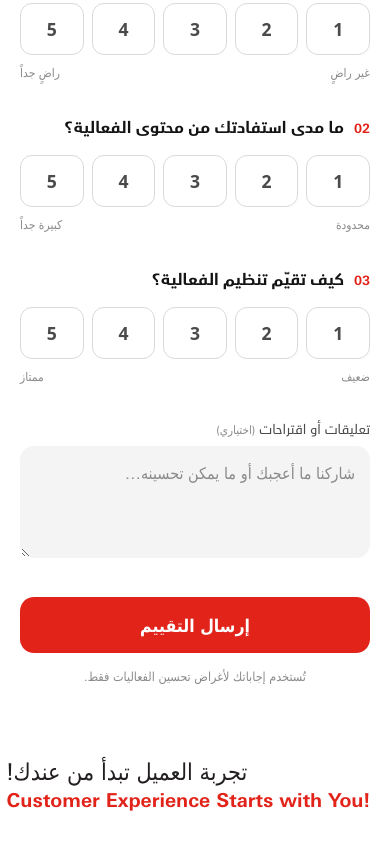
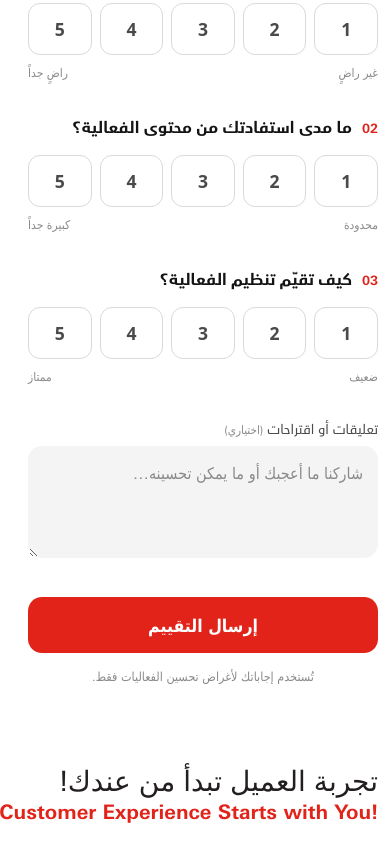
Before and after one commit to thetechhup-dot/CX-feedback, a plain HTML site: page index.html in a window 390 px wide. Shown: the part 664-1518 px from the top of the page. Drawn offline with Linux system fonts and the light colour scheme.

Commit message:
Update index.html

```diff
--- a/index.html
+++ b/index.html
@@ -267,54 +267,50 @@
   @keyframes rise { from { opacity: 0; transform: translateY(8px); } to { opacity: 1; transform: none; } }
 
 .cx-footer {
-  padding: 22px 20px 28px;
+  padding: 28px 20px 32px;
   text-align: center;
 }
 
 .cx-footer-content {
-  display: inline-block;
-  text-align: left;
-  font-family: inherit;
-  line-height: 1.15;
+  display: inline-grid;
+  justify-items: start;
+  width: max-content;
+  max-width: 100%;
+  font-family: "Univers SAB", system-ui, sans-serif;
+  line-height: 1;
 }
 
 .cx-footer-ar {
+  direction: rtl;
+  unicode-bidi: plaintext;
   font-family: inherit;
-  font-size: 1.45rem;
+  font-size: 2.15rem;
   font-weight: 400;
   color: #231F20;
-  text-align: left;
-  margin-bottom: 4px;
+  line-height: 1.15;
   white-space: nowrap;
 }
 
 .cx-footer-en {
+  direction: ltr;
   font-family: inherit;
-  font-size: 1.25rem;
+  font-size: 1.55rem;
   font-weight: 700;
-  color: var(--red);
-  text-align: left;
+  color: #E2231A;
+  line-height: 1.1;
   white-space: nowrap;
+  margin-top: 5px;
 }
 
 @media (max-width: 520px) {
   .cx-footer-ar {
-    font-size: 1.15rem;
+    font-size: 1.75rem;
   }
 
   .cx-footer-en {
-    font-size: 1rem;
+    font-size: 1.25rem;
   }
 }
-
-@media (max-width: 520px) {
-  .cx-footer-ar {
-    font-size: 1.45rem;
-  }
-
-  .cx-footer-en {
-    font-size: 1.2rem;
-  }
 }
   }
 </style>
```
